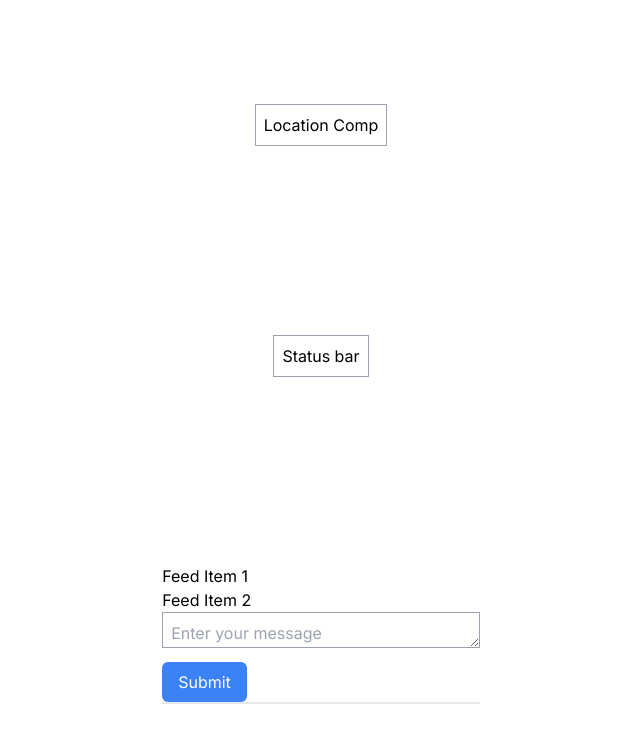
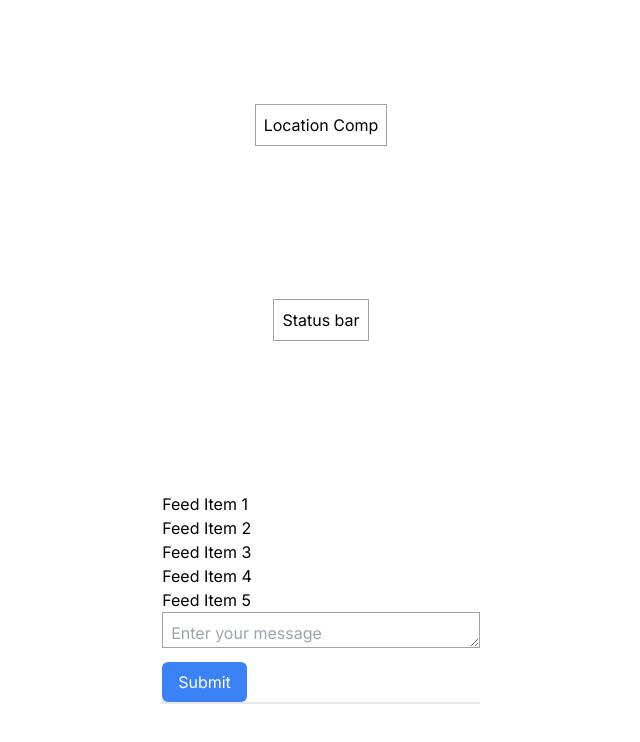
Before and after one commit to Firm-Collective/One-Accord, a Next.js app: page /parent-feed in a window 1280 px wide. Shown: the top 742 px of the page, without its empty margins (319-959 px from the left). Built offline with nearby package versions, Linux system fonts and the light colour scheme.

Commit message:
general layout of form for feed

```diff
--- a/components/LiveFeed/LiveFeed.tsx
+++ b/components/LiveFeed/LiveFeed.tsx
@@ -9,14 +9,23 @@ const LiveFeed: React.FC<LiveFeedProps> = ({ className }) => {
     <div className={`live-feed-container ${className}`}>
 
       <div className="feed-items">
-        {/* Placeholder for feed items */}
+
         <div className="feed-item">
           <p className="w-full">Feed Item 1</p>
         </div>
         <div className="feed-item">
           <p className="w-full">Feed Item 2</p>
         </div>
-        {/* Add more feed items as needed */}
+        <div className="feed-item">
+          <p className="w-full">Feed Item 3</p>
+        </div>
+        <div className="feed-item">
+          <p className="w-full">Feed Item 4</p>
+        </div>
+        <div className="feed-item">
+          <p className="w-full">Feed Item 5</p>
+        </div>
+
       </div>
       <form className="feed-form">
         <textarea className="w-full h-9 border border-gray-400 p-2" placeholder="Enter your message"></textarea>
```
